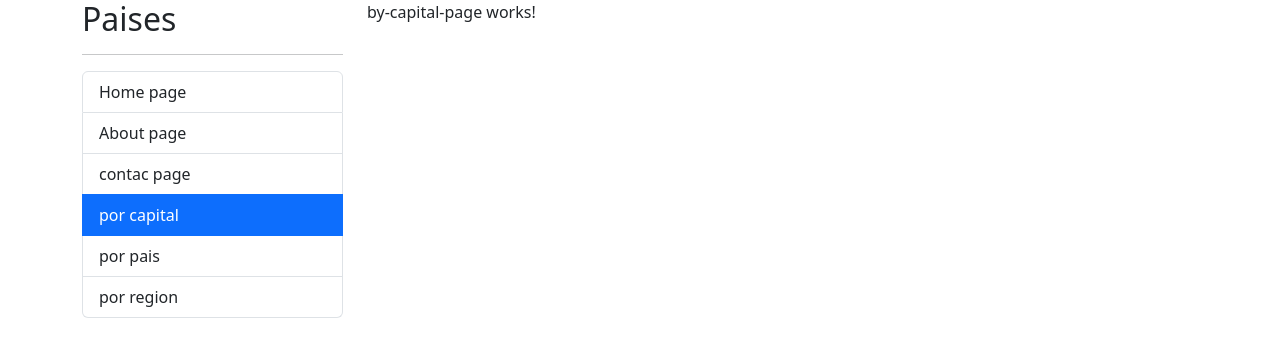
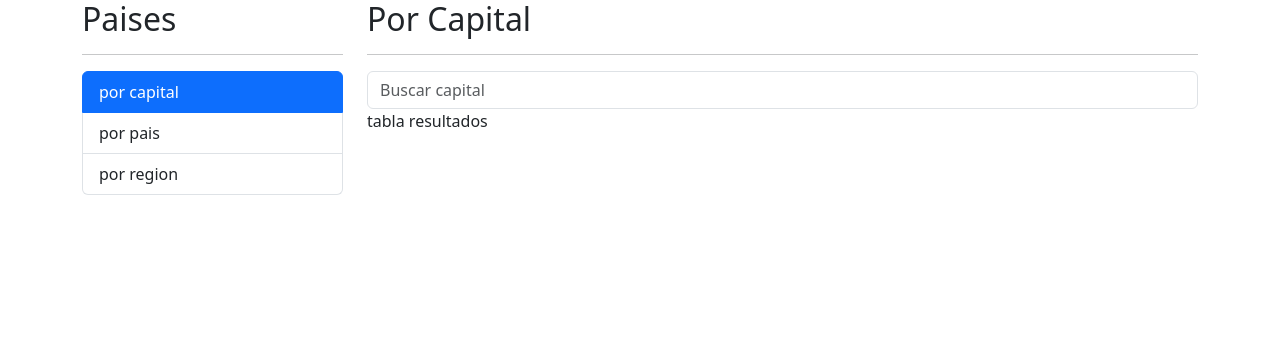
Before and after one commit to Juandavidcertuche093/CountryApp, an Angular app: page /countries/by-capital in a window 1280 px wide. Shown: the top 356 px of the page. Built offline with nearby package versions, Linux system fonts and the light colour scheme.

Commit message:
Update app and countries routing modules; modify countries module and by-capital page; add new search-box component; update sidebar component and shared module

```diff
--- a/src/app/countries/countries-routing.module.ts
+++ b/src/app/countries/countries-routing.module.ts
@@ -22,6 +22,10 @@
   {
     path: 'by/:id',
     component: CountryPageComponent
+  },
+  {
+    path: '**',
+    component: CountryPageComponent
   }
 
 ];
--- a/src/app/countries/countries.module.ts
+++ b/src/app/countries/countries.module.ts
@@ -6,6 +6,7 @@
 import { ByCountryPageComponent } from './pages/by-country-page/by-country-page.component';
 import { ByRegionPageComponent } from './pages/by-region-page/by-region-page.component';
 import { CountryPageComponent } from './pages/country-page/country-page.component';
+import { SharedModule } from "../shared/shared.module";
 
 
 @NgModule({
@@ -17,7 +18,8 @@
   ],
   imports: [
     CommonModule,
-    CountriesRoutingModule
-  ]
+    CountriesRoutingModule,
+    SharedModule
+]
 })
 export class CountriesModule { }
--- a/src/app/countries/pages/by-capital-page/by-capital-page.component.html
+++ b/src/app/countries/pages/by-capital-page/by-capital-page.component.html
@@ -1 +1,15 @@
-<p>by-capital-page works!</p>
+<h2>Por Capital</h2>
+<hr>
+
+<div class="row">
+  <div class="col">
+    <!-- SearchBox -->
+    <shared-search-box placeholder="Buscar capital"></shared-search-box>
+  </div>
+</div>
+
+<div class="row">
+  <div class="col">
+    tabla resultados
+  </div>
+</div>
--- /dev/null
+++ b/src/app/shared/components/search-box/search-box.component.html
@@ -0,0 +1,5 @@
+<input
+  type="text"
+  [placeholder]="placeholder"
+  class="form-control"
+>
--- /dev/null
+++ b/src/app/shared/components/search-box/search-box.component.ts
@@ -0,0 +1,13 @@
+import { Component, Input } from '@angular/core';
+
+@Component({
+  selector: 'shared-search-box',
+  templateUrl: './search-box.component.html',
+  styles: ``
+})
+export class SearchBoxComponent {
+
+  @Input()
+  public placeholder: string = ''
+
+}
--- a/src/app/shared/components/sidebar/sidebar.component.html
+++ b/src/app/shared/components/sidebar/sidebar.component.html
@@ -3,7 +3,7 @@
 
 <ul class="list-group">
 
-  <li routerLink=""
+  <!-- <li routerLink=""
     routerLinkActive="active"
     [routerLinkActiveOptions]="{ exact: true}"
     class="list-group-item">
@@ -20,7 +20,7 @@
     routerLinkActive="active"
     class="list-group-item">
     contac page
-  </li>
+  </li> -->
 
   <li routerLink="countries/by-capital"
     routerLinkActive="active"
```
Also changed, not shown: src/app/app-routing.module.ts (+5 -5 lines), src/app/shared/shared.module.ts (+5 -2 lines).
